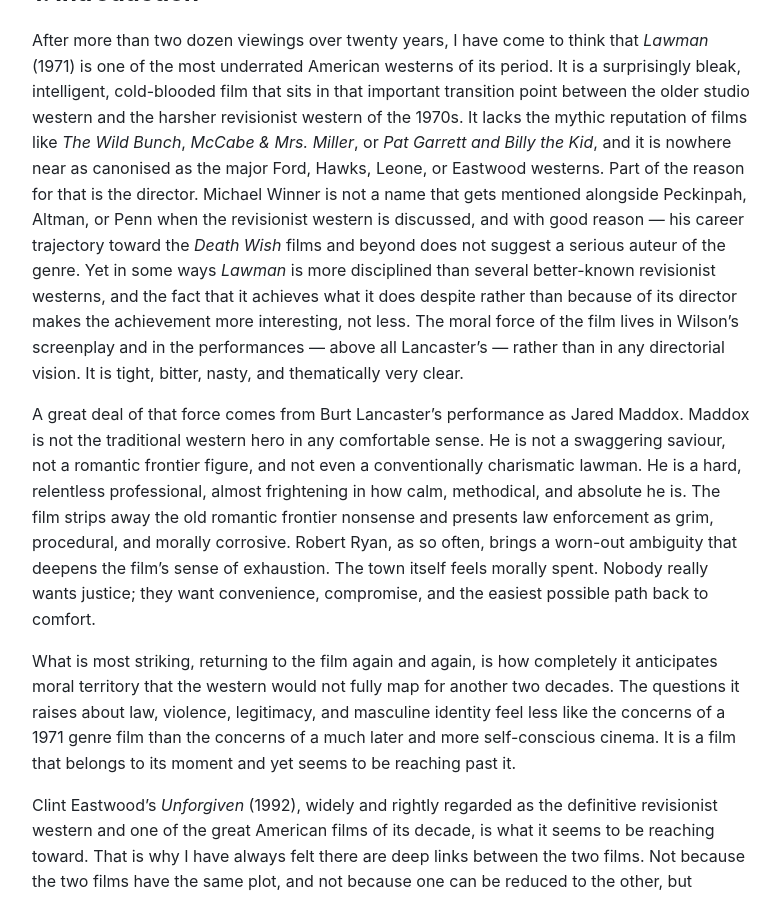
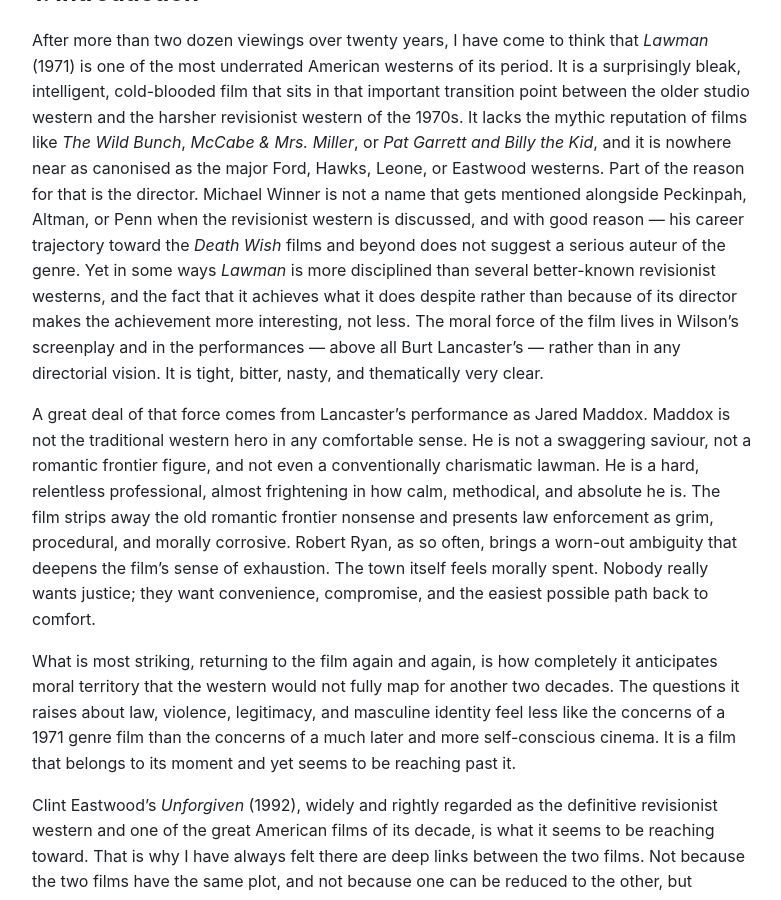
Before and after one commit to mraysmit/mraysmit.github.io, a Jekyll site: the page built from _posts/2026-01-12-lawman-as-a-moral-and-thematic-template-for-unforgiven.md, in a window 1280 px wide and 900 px high, scrolled down 323 px. Shown: the whole window, without its empty margins (248-1029 px from the left). Built offline with Jekyll 4.4.1, drawn with Linux system fonts in a browser that asks for light colours.

```diff
--- a/_posts/2026-01-12-lawman-as-a-moral-and-thematic-template-for-unforgiven.md
+++ b/_posts/2026-01-12-lawman-as-a-moral-and-thematic-template-for-unforgiven.md
@@ -10,9 +10,9 @@ description: "Notes on how Lawman anticipates the moral and thematic concerns la
 
 ## 1. Introduction
 
-After more than two dozen viewings over twenty years, I have come to think that *Lawman* (1971) is one of the most underrated American westerns of its period. It is a surprisingly bleak, intelligent, cold-blooded film that sits in that important transition point between the older studio western and the harsher revisionist western of the 1970s. It lacks the mythic reputation of films like *The Wild Bunch*, *McCabe & Mrs. Miller*, or *Pat Garrett and Billy the Kid*, and it is nowhere near as canonised as the major Ford, Hawks, Leone, or Eastwood westerns. Part of the reason for that is the director. Michael Winner is not a name that gets mentioned alongside Peckinpah, Altman, or Penn when the revisionist western is discussed, and with good reason — his career trajectory toward the *Death Wish* films and beyond does not suggest a serious auteur of the genre. Yet in some ways *Lawman* is more disciplined than several better-known revisionist westerns, and the fact that it achieves what it does despite rather than because of its director makes the achievement more interesting, not less. The moral force of the film lives in Wilson's screenplay and in the performances — above all Lancaster's — rather than in any directorial vision. It is tight, bitter, nasty, and thematically very clear.
+After more than two dozen viewings over twenty years, I have come to think that *Lawman* (1971) is one of the most underrated American westerns of its period. It is a surprisingly bleak, intelligent, cold-blooded film that sits in that important transition point between the older studio western and the harsher revisionist western of the 1970s. It lacks the mythic reputation of films like *The Wild Bunch*, *McCabe & Mrs. Miller*, or *Pat Garrett and Billy the Kid*, and it is nowhere near as canonised as the major Ford, Hawks, Leone, or Eastwood westerns. Part of the reason for that is the director. Michael Winner is not a name that gets mentioned alongside Peckinpah, Altman, or Penn when the revisionist western is discussed, and with good reason — his career trajectory toward the *Death Wish* films and beyond does not suggest a serious auteur of the genre. Yet in some ways *Lawman* is more disciplined than several better-known revisionist westerns, and the fact that it achieves what it does despite rather than because of its director makes the achievement more interesting, not less. The moral force of the film lives in Wilson's screenplay and in the performances — above all Burt Lancaster's — rather than in any directorial vision. It is tight, bitter, nasty, and thematically very clear.
 
-A great deal of that force comes from Burt Lancaster's performance as Jared Maddox. Maddox is not the traditional western hero in any comfortable sense. He is not a swaggering saviour, not a romantic frontier figure, and not even a conventionally charismatic lawman. He is a hard, relentless professional, almost frightening in how calm, methodical, and absolute he is. The film strips away the old romantic frontier nonsense and presents law enforcement as grim, procedural, and morally corrosive. Robert Ryan, as so often, brings a worn-out ambiguity that deepens the film's sense of exhaustion. The town itself feels morally spent. Nobody really wants justice; they want convenience, compromise, and the easiest possible path back to comfort.
+A great deal of that force comes from Lancaster's performance as Jared Maddox. Maddox is not the traditional western hero in any comfortable sense. He is not a swaggering saviour, not a romantic frontier figure, and not even a conventionally charismatic lawman. He is a hard, relentless professional, almost frightening in how calm, methodical, and absolute he is. The film strips away the old romantic frontier nonsense and presents law enforcement as grim, procedural, and morally corrosive. Robert Ryan, as so often, brings a worn-out ambiguity that deepens the film's sense of exhaustion. The town itself feels morally spent. Nobody really wants justice; they want convenience, compromise, and the easiest possible path back to comfort.
 
 What is most striking, returning to the film again and again, is how completely it anticipates moral territory that the western would not fully map for another two decades. The questions it raises about law, violence, legitimacy, and masculine identity feel less like the concerns of a 1971 genre film than the concerns of a much later and more self-conscious cinema. It is a film that belongs to its moment and yet seems to be reaching past it.
 
```
